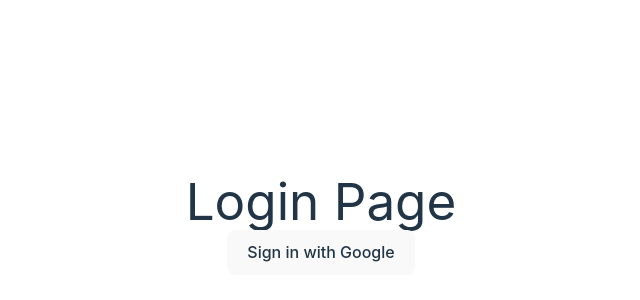
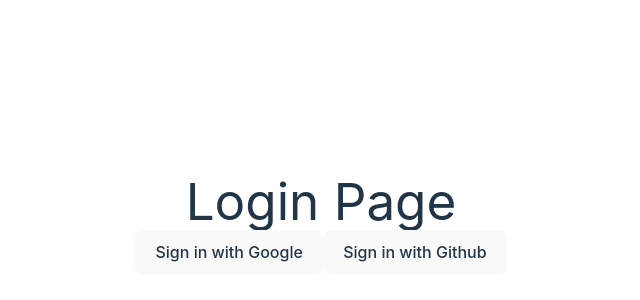
Before and after one commit to phpmvk/YouCoder, a React (Vite) app in the folder client/: page /login in a window 1280 px wide. Shown: the part 176-476 px from the top of the page, without its empty margins (319-959 px from the left). Built offline with nearby package versions, Linux system fonts and the light colour scheme.

Commit message:
wip setting up github auth

```diff
--- a/client/src/pages/Login.tsx
+++ b/client/src/pages/Login.tsx
@@ -18,7 +18,20 @@
     setAuthing(true);
     signInWithPopup(auth, new GoogleAuthProvider())
       .then((response) => {
-        console.log(response.user.uid);
+        console.log('user from google: ', response.user);
+        navigate('/');
+      })
+      .catch((error) => {
+        console.log(error);
+        setAuthing(false);
+      });
+  };
+
+  const signInWithGithub = async () => {
+    setAuthing(true);
+    signInWithPopup(auth, new GithubAuthProvider())
+      .then((response) => {
+        console.log('user from github: ', response.user);
         navigate('/');
       })
       .catch((error) => {
@@ -36,6 +49,12 @@
       >
         Sign in with Google
       </button>
+      <button
+        onClick={() => signInWithGithub()}
+        disabled={authing}
+      >
+        Sign in with Github
+      </button>
     </div>
   );
 };
```
Also changed, not shown: 1 other file (tests, documents, lock files or other folders).
